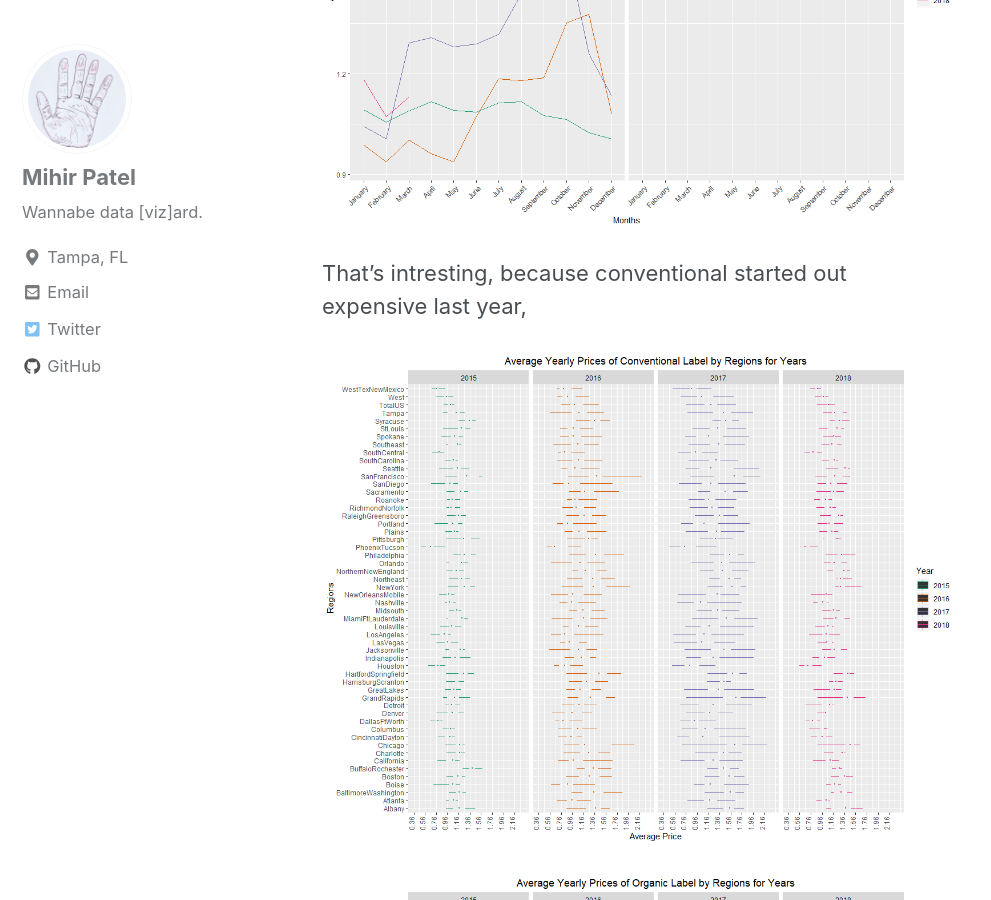
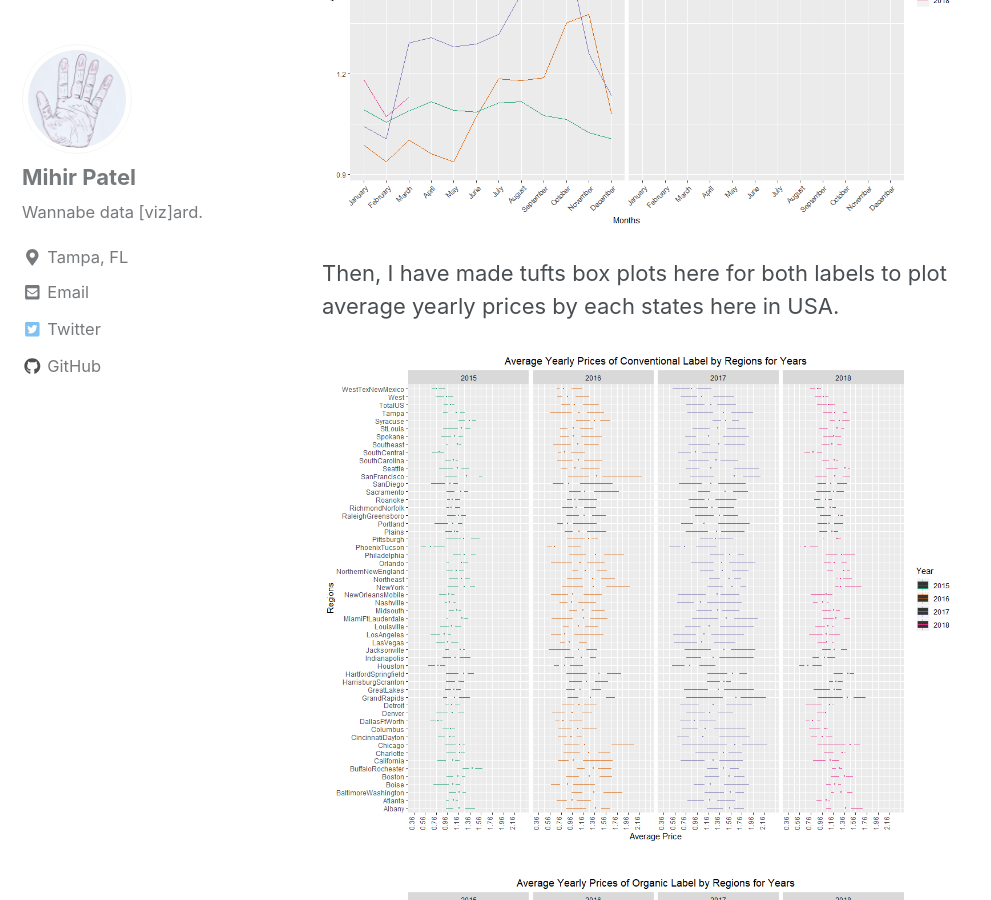
Before and after one commit to mihirp161/mihirp161.github.io, a Jekyll site: the page built from _posts/2019-12-29-avocados.md, in a window 1280 px wide and 900 px high, scrolled down 1175 px. Shown: the whole window, without its empty margins (0-991 px from the left). Built offline with Jekyll 4.4.1, drawn with Linux system fonts in a browser that asks for light colours; nearby versions of some CDN libraries; some of the changed text lies outside the part shown.

Commit message:
Update 2019-12-29-avocados.md

```diff
--- a/_posts/2019-12-29-avocados.md
+++ b/_posts/2019-12-29-avocados.md
@@ -16,7 +16,7 @@ I started out by comparing the month to month pricing of both conventional and o
 
 <img src="{{ site.url }}{{ site.baseurl }}/images/avocados/avg_month_prices_both.png" alt="">
 
-That's intresting, because conventional started out expensive last year,
+Then, I have made tufts box plots here for both labels to plot average yearly prices by each states here in USA.
 
 <img src="{{ site.url }}{{ site.baseurl }}/images/avocados/avg_yr_price_conv.png" alt="">
 
```
